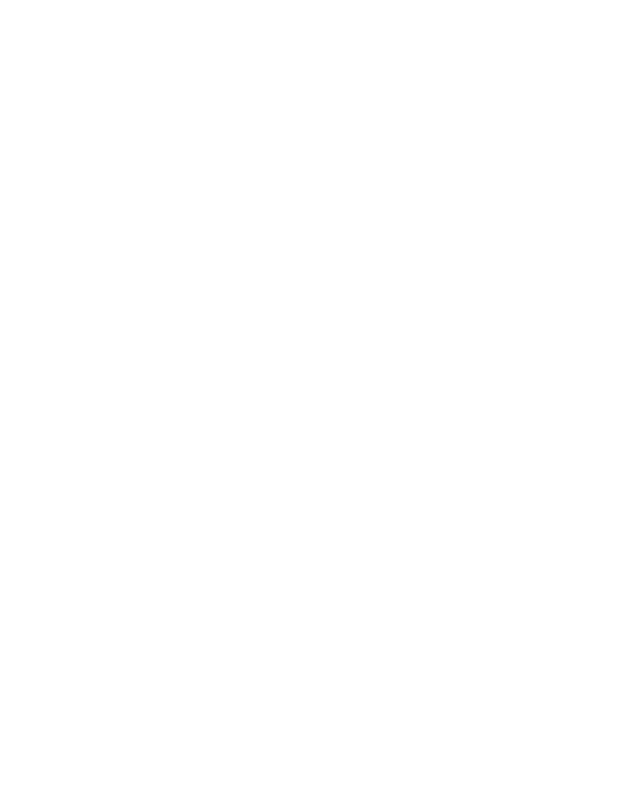
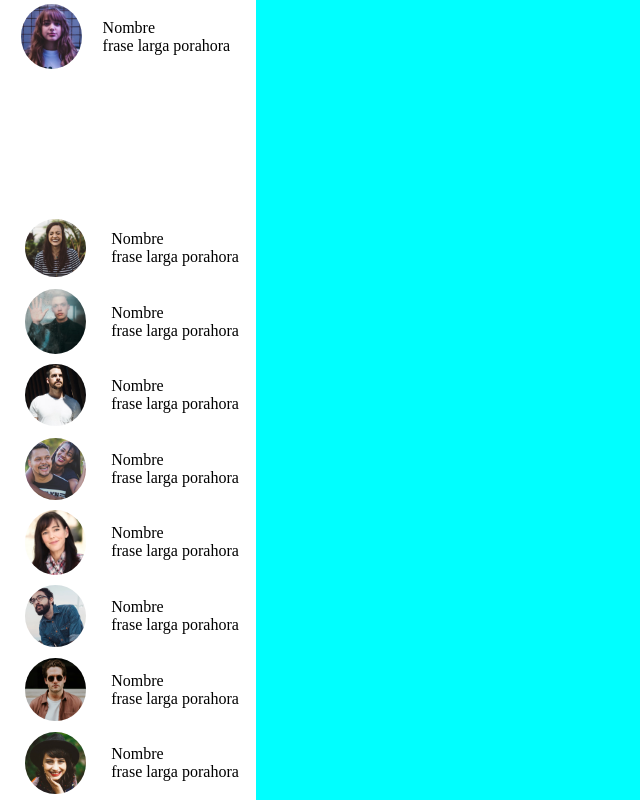
Before and after one commit to leodev182/ChatSpace, a plain HTML site: page index.html in a window 1280 px wide. Shown: the whole page, without its empty margins (0-640 px from the left). Drawn offline with Linux system fonts and the light colour scheme.

Commit message:
feat (sidebar): Se definieron los parametros y se ajustaron los tamaños

```diff
--- a/assets/css/style.css
+++ b/assets/css/style.css
@@ -7,9 +7,69 @@
     display: flex;
 }
 
+/*............SECCION IZQUIERDA "SIDEBAR" CONTACTOS......*/
+
 .sidebar {
     height: 100vh;
     width: 20vw;
     display: flex;
     flex-direction: column;
+    justify-content: center;
+    align-items: center;
 }
+
+.profile {
+    height: 0.3rem;
+    width: 100%;
+    display: flex;
+    flex-direction: row;
+    flex-grow: 1;
+    justify-content: space-evenly;
+}
+
+.btn-chat {
+    display: flex;
+    justify-content: center;
+    align-items: center;
+    flex-grow: 2;
+}
+
+.users {
+    height: 0.3rem;
+    width: 100%;
+    display: flex;
+    flex-grow: 1;
+    justify-content: space-evenly;
+    border-top: 2px gray;
+}
+
+.thumbnails {
+    height: 100%;
+    width: 30%;
+    display: flex;
+    justify-content: center;
+    align-items: center;
+}
+
+.thumbnails img {
+    width: 80%;
+    border-radius: 50%;
+}
+
+.contact-info {
+    display: flex;
+    flex-direction: column;
+    justify-content: center;
+
+}
+
+
+
+
+/*............SECCION DERECHA "SCREEN CHAT" PANTALLA PRINCIPAL DEL CHAT......*/
+
+.screen-chat {
+    height: 100vh;
+    width: 80vw;
+    background-color: aqua;
+}
--- a/index.html
+++ b/index.html
@@ -8,8 +8,92 @@
 </head>
 <body>
     <main class="viewport">
-        <div class="sidebar"></div>
-        <div class="principal"></div>
+        <div class="sidebar">
+            <div class="profile">
+                <div class="thumbnails">
+                    <img src="assets/img/0maria.jpg" alt="Foto Perfil">
+                </div>
+                <div class="contact-info">
+                    <p class="id_name">Nombre</p>
+                    <p>frase larga porahora</p>
+                </div>
+                <div class="chat-f"></div>
+            </div>
+            <div class="btn-chat"></div>
+            <div class="users">
+                <div class="thumbnails">
+                    <img src="assets/img/1juanita.jpg" alt="Foto contacto">
+                </div>
+                <div class="contact-info">
+                    <p class="id_name">Nombre</p>
+                    <p>frase larga porahora</p>
+                </div>
+            </div>
+            <div class="users">
+                <div class="thumbnails">
+                    <img src="assets/img/2alberto.jpg" alt="Foto contacto">
+                </div>
+                <div class="contact-info">
+                    <p class="id_name">Nombre</p>
+                    <p>frase larga porahora</p>
+                </div>
+            </div>
+            <div class="users">
+                <div class="thumbnails">
+                    <img src="assets/img/3ignacio.jpg" alt="Foto contacto">
+                </div>
+                <div class="contact-info">
+                    <p class="id_name">Nombre</p>
+                    <p>frase larga porahora</p>
+                </div>
+            </div>
+            <div class="users">
+                <div class="thumbnails">
+                    <img src="assets/img/4cristian.jpg" alt="Foto contacto">
+                </div>
+                <div class="contact-info">
+                    <p class="id_name">Nombre</p>
+                    <p>frase larga porahora</p>
+                </div>
+            </div>
+            <div class="users">
+                <div class="thumbnails">
+                    <img src="assets/img/5mariajose.jpg" alt="Foto contacto">
+                </div>
+                <div class="contact-info">
+                    <p class="id_name">Nombre</p>
+                    <p>frase larga porahora</p>
+                </div>
+            </div>
+            <div class="users">
+                <div class="thumbnails">
+                    <img src="assets/img/6gonzalo.jpg" alt="Foto contacto">
+                </div>
+                <div class="contact-info">
+                    <p class="id_name">Nombre</p>
+                    <p>frase larga porahora</p>
+                </div>
+            </div>
+            <div class="users">
+                <div class="thumbnails">
+                    <img src="assets/img/7juanpablo.jpg" alt="Foto contacto">
+                </div>
+                <div class="contact-info">
+                    <p class="id_name">Nombre</p>
+                    <p>frase larga porahora</p>
+                </div>
+            </div>
+            <div class="users">
+                <div class="thumbnails">
+                    <img src="assets/img/8magdalena.jpg" alt="Foto contacto">
+                </div>
+                <div class="contact-info">
+                    <p class="id_name">Nombre</p>
+                    <p>frase larga porahora</p>
+                </div>
+            </div>
+        </div>
+        <section class="screen-chat"></section>
     </main>
 </body>
 </html>
```
